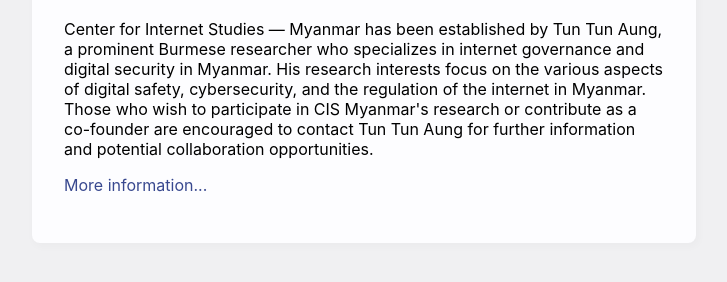
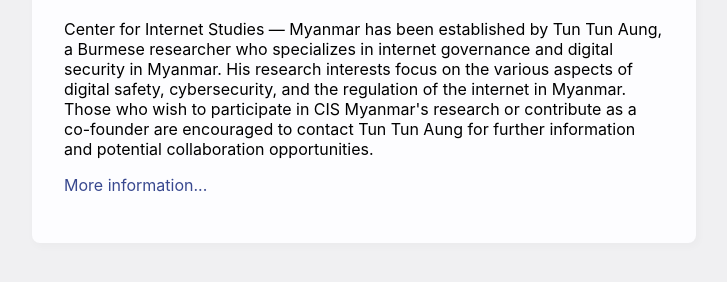
Before and after one commit to tuntunaung/cismyanmar.github.io, a plain HTML site: page index.html in a window 1280 px wide. Shown: the part 214-496 px from the top of the page, without its empty margins (276-1003 px from the left). Drawn offline with Linux system fonts and the light colour scheme.

Commit message:
Update index.html

```diff
--- a/index.html
+++ b/index.html
@@ -38,7 +38,7 @@
 <body>
 <div>
     <h1>Center for Internet Studies — Myanmar</h1>
-    <p>Center for Internet Studies — Myanmar has been established by Tun Tun Aung, a prominent Burmese researcher who specializes in internet governance and digital security in Myanmar. His research interests focus on the various aspects of digital safety, cybersecurity, and the regulation of the internet in Myanmar.
+    <p>Center for Internet Studies — Myanmar has been established by Tun Tun Aung, a Burmese researcher who specializes in internet governance and digital security in Myanmar. His research interests focus on the various aspects of digital safety, cybersecurity, and the regulation of the internet in Myanmar.
 
 Those who wish to participate in CIS Myanmar's research or contribute as a co-founder are encouraged to contact Tun Tun Aung for further information and potential collaboration opportunities.</p>
     <p><a href="https://www.linkedin.com/in/tuntunaung/">More information...</a></p>
```
